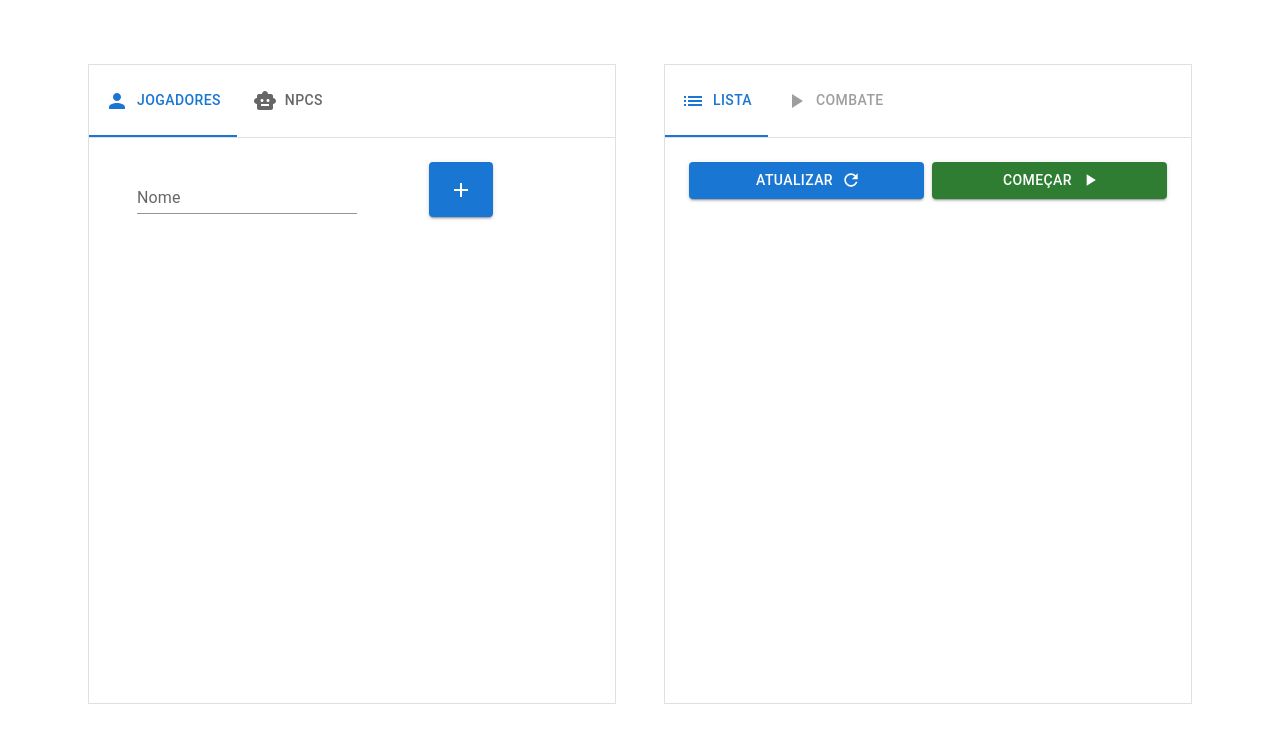
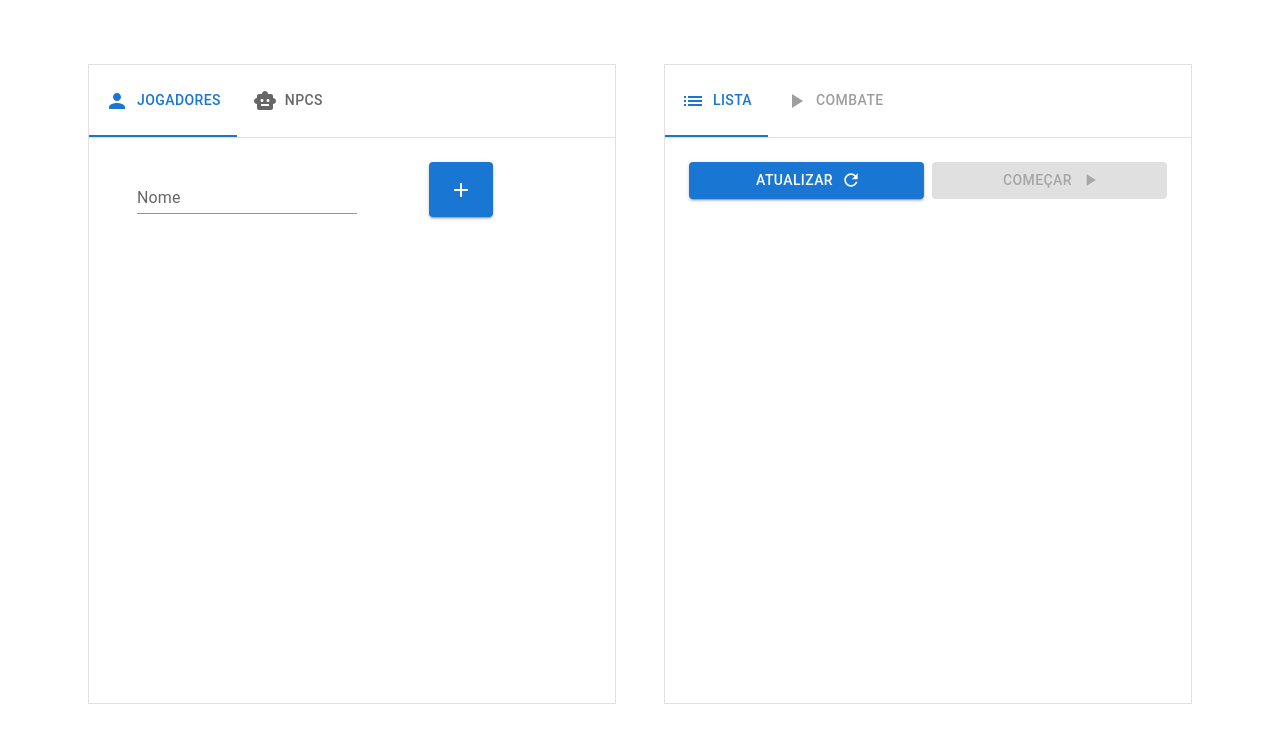
Before and after one commit to victorhmd/turnosrpg, a React (Create React App) app: page / in a window 1280 px wide. Shown: the top 742 px of the page. Built offline with nearby package versions, Linux system fonts and the light colour scheme.

Commit message:
bugfix: BtnComecar

```diff
--- a/src/App.tsx
+++ b/src/App.tsx
@@ -136,19 +136,19 @@ export default function App() {
     setCharTurnList(list);
   }
 
-  function checkCharTurnList(): boolean{
+  function disableComecar(): boolean{
     if(charTurnList.length < 2)
-      return false;
+      return true;
 
     let list = charTurnList.filter(char => char.flag !== 'j');
       if (list.length < 1) {
-        return false;
+        return true;
       } else {
         list = charTurnList.filter(char => char.flag === 'j');
         if (list.length < 1) {
+          return true;
+        }else {
           return false;
-        }else {
-          return true;
         }
       }
   }
@@ -175,8 +175,13 @@ export default function App() {
 
   useEffect(() => {
     showMessage();
-    setDisableBtnComecar(checkCharTurnList());
-  }, [charTurnList])
+    setDisableBtnComecar(disableComecar());
+  }, [charTurnList]);
+
+  useEffect(() => {
+    showMessage();
+    setDisableBtnComecar(disableComecar());
+  }, [])
 
   //#endregion
 
```
